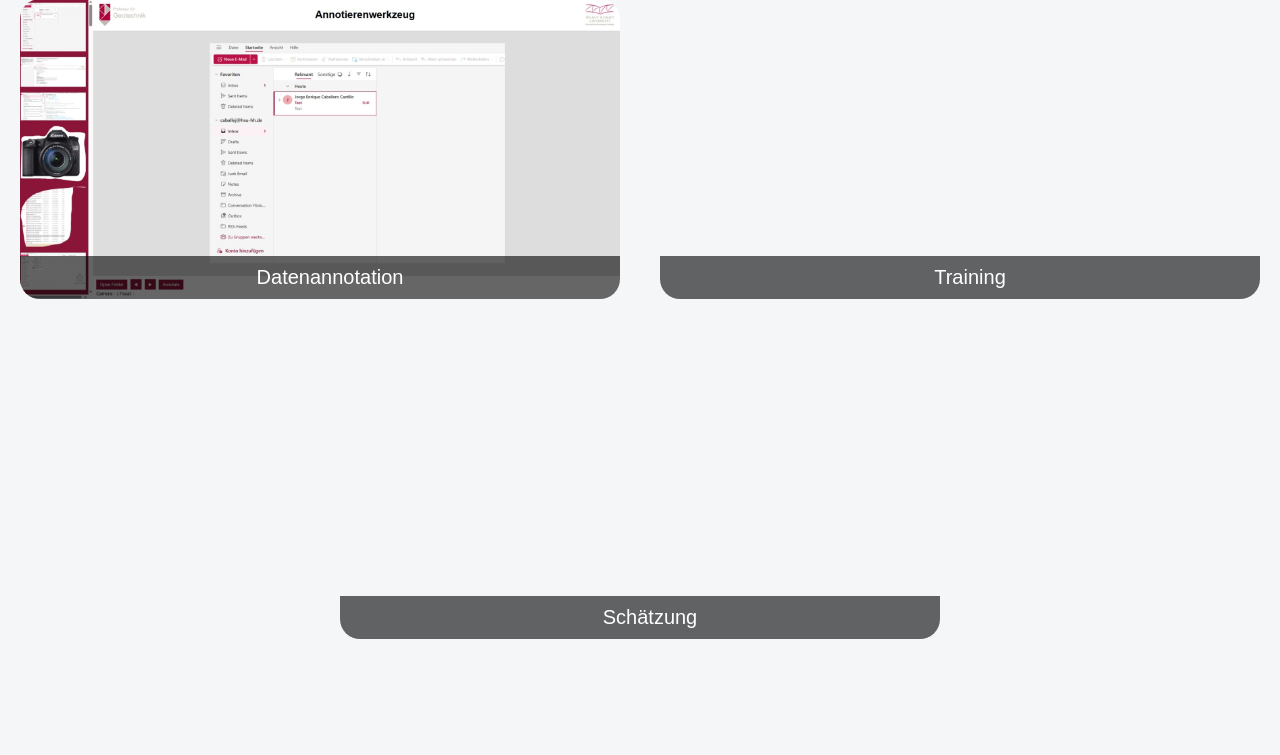
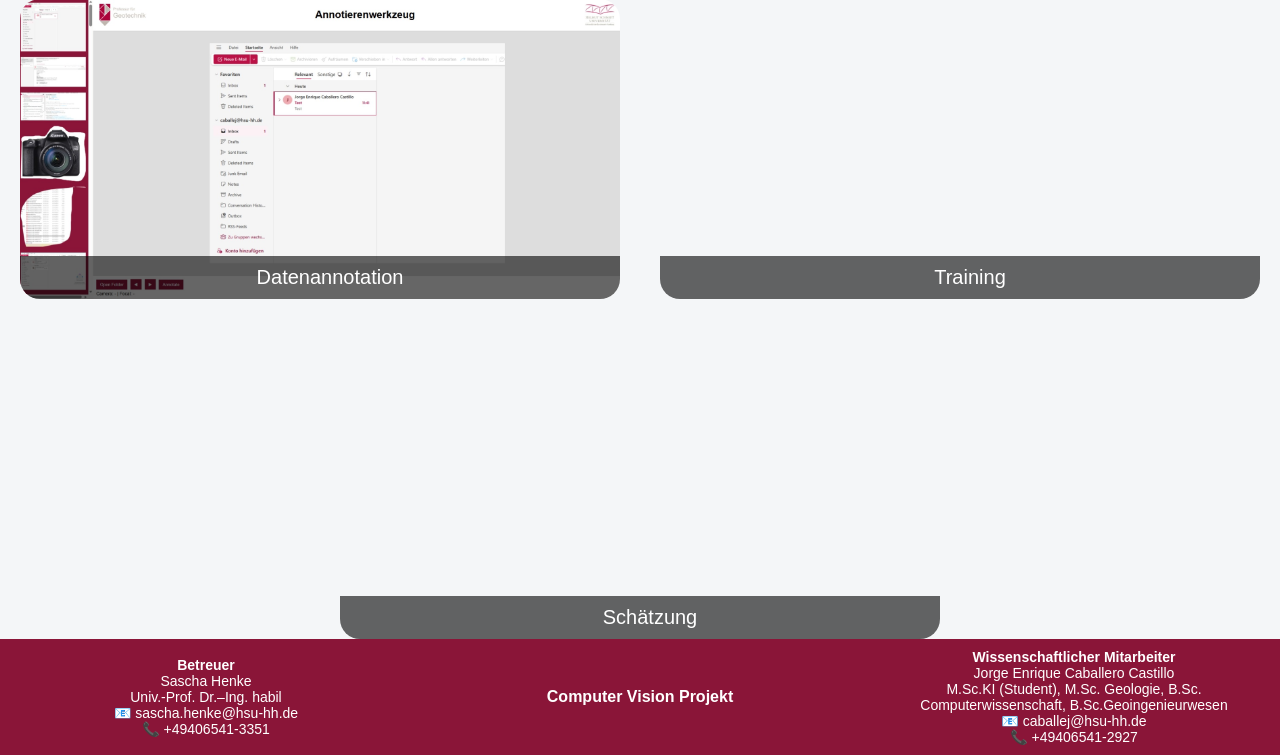
Before and after one commit to JorgeCaballeroHSU/computer_vision, a Python web app: template Computer-Vision/templates/index.html in a window 1280 px wide. Shown: the part 256-1011 px from the top of the page. Before the commit the page ends 895 px from the top, so only its background shows below. Run offline with Jinja, Linux system fonts and the light colour scheme; the template is opened without the code that fills it, so the values that code supplies are empty.

Commit message:
Enhance layout and styling of annotation and index pages: add footer, adjust flex properties, and improve overall design

```diff
--- a/Computer-Vision/templates/index.html
+++ b/Computer-Vision/templates/index.html
@@ -25,10 +25,14 @@
     }
 
     body {
+
       margin: 0;
       font-family: Arial, sans-serif;
       background: #f4f6f8;
       text-align: center;
+      display: flex;
+      flex-direction: column;
+      min-height: 100vh;
     }
 
     h1 {
@@ -37,10 +41,13 @@
     }
 
     .container {
+
       display: flex;
       justify-content: center;
       gap: 40px;
       flex-wrap: wrap;
+      flex: 1;
+
     }
 
     .card {
@@ -72,6 +79,31 @@
       color: white;
       padding: 10px;
       font-size: 20px;
+    }
+
+    /* ===== FOOTER ===== */
+    #footer {
+        display: flex;
+        justify-content: space-between;
+        align-items: center;
+        background: #8a1538;
+        color: white;
+        padding: 10px 20px;
+        font-size: 14px;
+    }
+
+    /* Left / Right sections */
+    .footer-left,
+    .footer-right {
+        width: 30%;
+    }
+
+    /* Center section */
+    .footer-center {
+        text-align: center;
+        width: 40%;
+        font-weight: bold;
+        font-size: 16px;
     }
   </style>
 </head>
@@ -109,3 +141,28 @@
     </div>
 
   </div>
+
+
+  <footer id="footer">
+      <div class="footer-left">
+          <strong>Betreuer</strong><br>
+          Sascha Henke<br>
+          Univ.-Prof. Dr.–Ing. habil <br>
+          📧 sascha.henke@hsu-hh.de <br>
+          📞 +49406541-3351
+      </div>
+
+      <div class="footer-center">
+          Computer Vision Projekt
+      </div>
+
+      <div class="footer-right">
+          <strong>Wissenschaftlicher Mitarbeiter</strong><br>
+          Jorge Enrique Caballero Castillo<br>
+          M.Sc.KI (Student), M.Sc. Geologie, B.Sc. Computerwissenschaft, B.Sc.Geoingenieurwesen  <br>
+          📧 caballej@hsu-hh.de <br>
+          📞 +49406541-2927
+      </div>
+  </footer>
+
+</body>
```
Also changed, not shown: Computer-Vision/templates/annotation.html (+67 -3 lines). Lines whose indentation alone changed are shown as unchanged.
